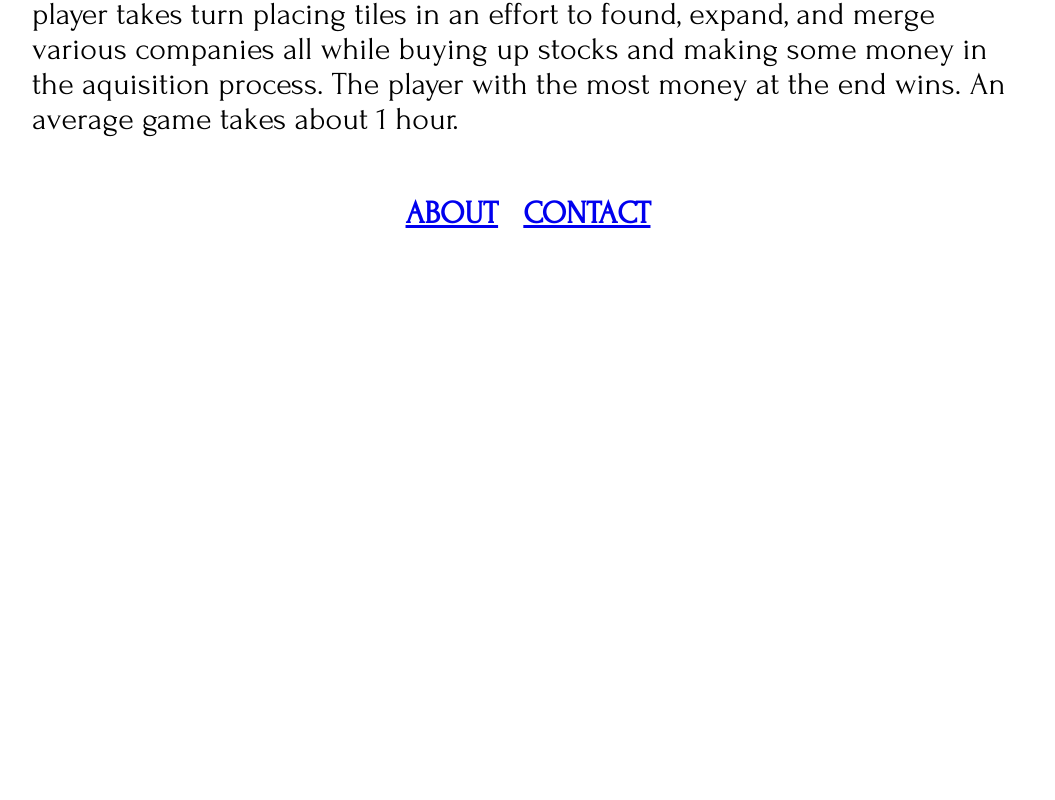
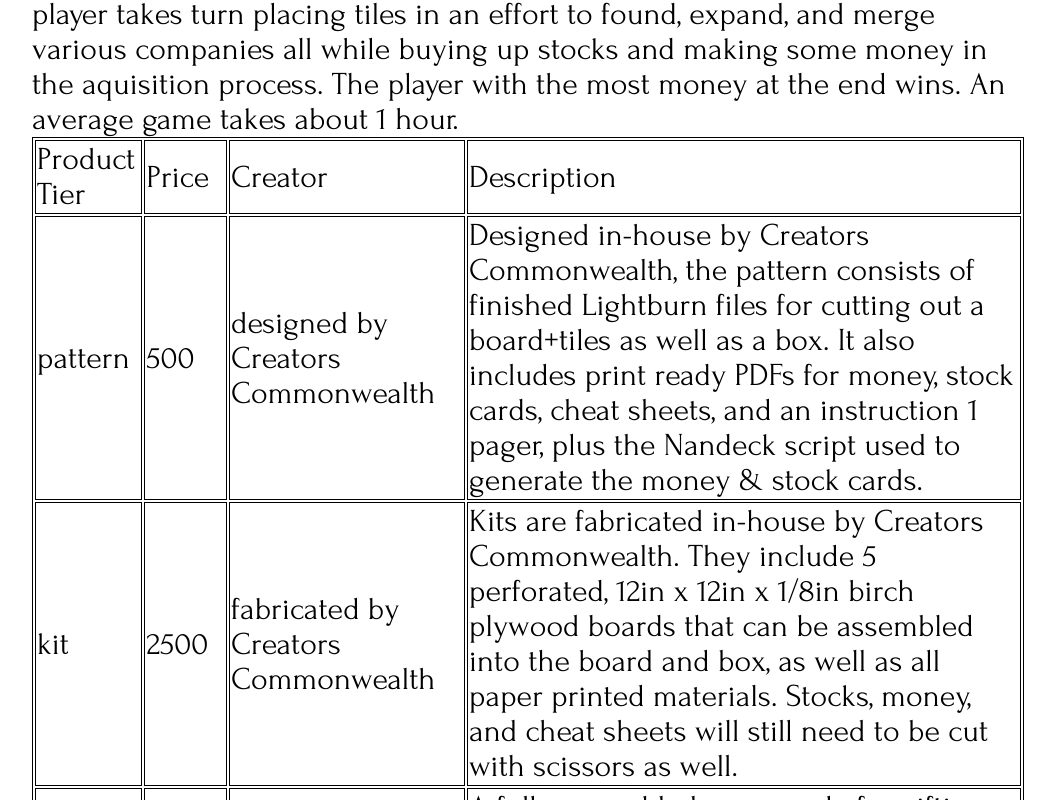
Before and after one commit to greatbacon/creatorscommonwealth, a SvelteKit app: page /games/aquisition in a window 1280 px wide. Shown: the part 540-1340 px from the top of the page, without its empty margins (112-1167 px from the left). Before the commit the page ends 816 px from the top, so only its background shows below. Built offline with nearby package versions, Linux system fonts and the light colour scheme.

Commit message:
add price sheet table

```diff
--- a/src/routes/games/[game]/+page.svelte
+++ b/src/routes/games/[game]/+page.svelte
@@ -15,7 +15,23 @@
         {data.description}
     </div>
     <div class="prices">
-        <!-- put a table here that iterates on the data.priceSheet-->
+        <table class="table">
+            <tr>
+                <td>Product Tier</td>
+                <td>Price</td>
+                <td>Creator</td>
+                <td>Description</td>
+            </tr>
+            {#each data.priceSheet as entry }
+            <tr>
+                <td>{entry.productName}</td>
+                <td>{entry.priceInCents}</td>
+                <td>{entry.creatorVerb} by {entry.creatorName}</td>
+                <td>{entry.productDescription}</td>
+            </tr>
+            {/each}
+
+        </table>
     </div>
 </main>
 
@@ -28,4 +44,10 @@
         text-align: center;
     }
 
+
+
+    table, th, td {
+        border: 1px solid;
+    }
+
 </style>
```
